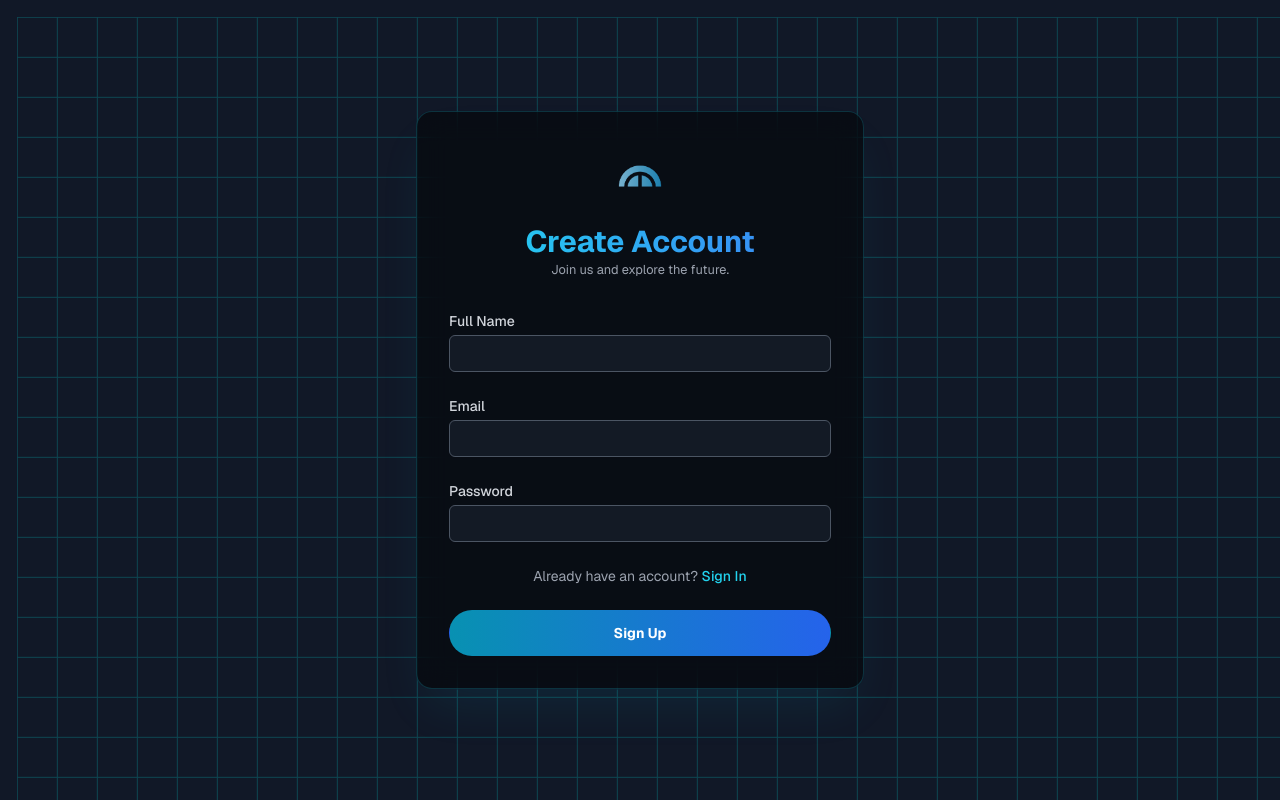
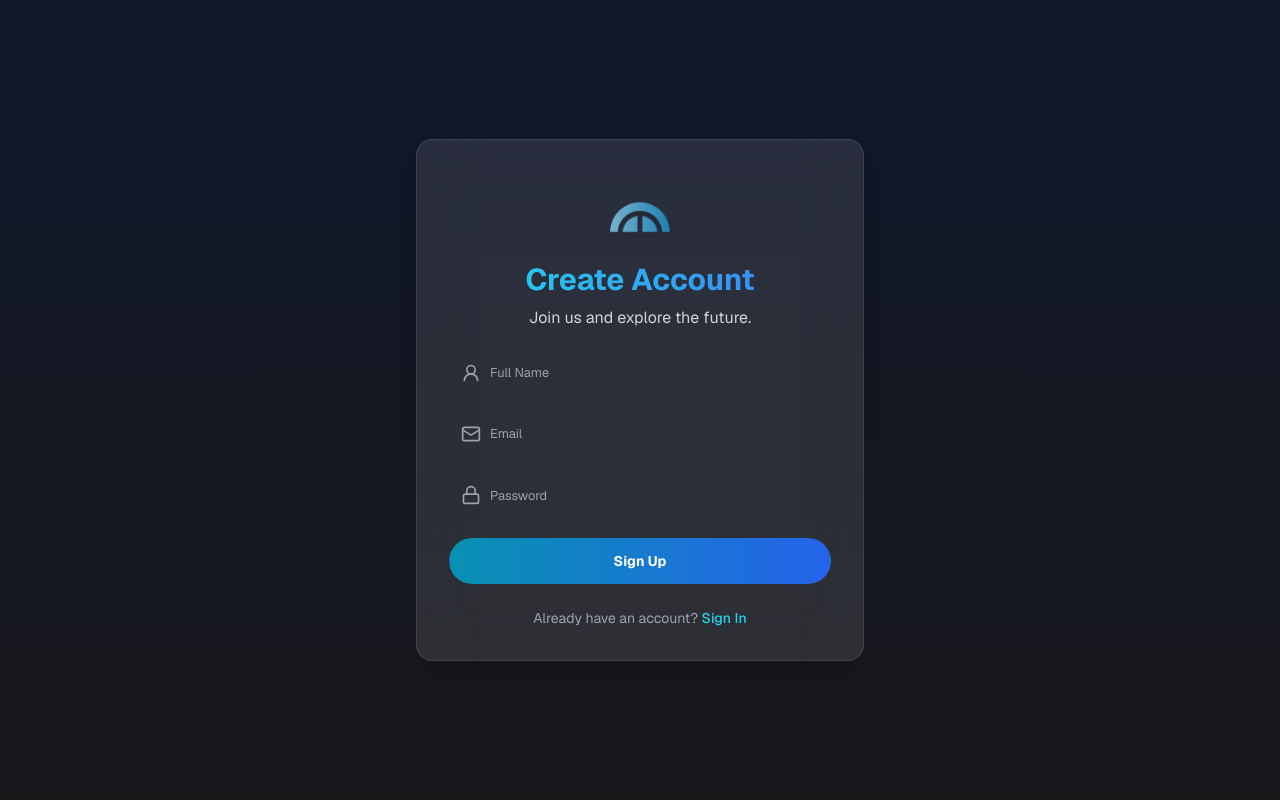
Before and after one commit to Lexirieru/Movo, a Next.js app in the folder movo-fe/: page /auth in a window 1280 px wide. Both pictures are taken after a click on the button "Sign Up". Built offline with nearby package versions, Linux system fonts and the light colour scheme; no server answers; what @coinbase/onchainkit would draw is missing.

Commit message:
Edit: Login/Register Page

```diff
--- a/movo-fe/app/auth/page.tsx
+++ b/movo-fe/app/auth/page.tsx
@@ -6,63 +6,46 @@ import LoginForm from "../components/auth/LoginForm";
 import RegisterForm from "../components/auth/RegisterForm";
 
 export default function AuthPage() {
-  // State untuk beralih antara form login dan register
   const [isLoginView, setIsLoginView] = useState(true);
 
   return (
-    <section className="relative min-h-screen flex items-center justify-center bg-gray-900 text-white p-4 overflow-hidden">
-      {/* Background Grid Effect */}
-      <div className="absolute inset-0 opacity-20">
-        <div
-          className="absolute inset-0"
-          style={{
-            backgroundImage: `
-              linear-gradient(cyan 1px, transparent 1px),
-              linear-gradient(90deg, cyan 1px, transparent 1px)
-            `,
-            backgroundSize: "40px 40px",
-            animation: "grid-move 20s linear infinite",
-          }}
-        ></div>
+    <section className="relative min-h-screen flex items-center justify-center bg-gradient-to-b from-[#0f172a] to-[#18181B] text-white px-6 py-12">
+      {/* Background effect */}
+      <div className="absolute inset-0 -z-10 overflow-hidden">
+        <div className="absolute top-0 left-1/2 -translate-x-1/2 w-[60rem] h-[60rem] bg-blue-500/20 rounded-full blur-3xl" />
+        <div className="absolute bottom-0 right-1/2 translate-x-1/2 w-[50rem] h-[50rem] bg-cyan-500/20 rounded-full blur-3xl" />
       </div>
 
-      <div className="relative z-10 w-full max-w-md bg-black/50 backdrop-blur-lg border border-cyan-400/20 rounded-2xl p-8 shadow-2xl shadow-cyan-500/10">
-        <div className="text-center mb-8">
+      {/* Card container */}
+      <div className="relative w-full max-w-md bg-white/10 backdrop-blur-xl rounded-2xl shadow-xl p-8 border border-white/10">
+        {/* Header */}
+        <div className="text-center mb-6">
           <Image
             src="/movo non-text.png"
             alt="Movo Logo"
-            width={64}
-            height={64}
-            className="mx-auto mb-4"
+            width={90}
+            height={90}
+            className="mx-auto drop-shadow-lg"
           />
           <h1 className="text-3xl font-bold bg-gradient-to-r from-cyan-400 to-blue-500 bg-clip-text text-transparent">
-            {isLoginView ? "Welcome Back" : "Create Account"}
+            {isLoginView ? "Welcome Back" : "Create Account "}
           </h1>
-          <p className="text-gray-400">
+          <p className="mt-2  text-gray-300 text-sm sm:text-base">
             {isLoginView
               ? "Sign in to continue your journey."
               : "Join us and explore the future."}
           </p>
         </div>
 
-        {/* Tampilkan form berdasarkan state */}
-        {isLoginView ? (
-          <LoginForm switchToRegister={() => setIsLoginView(false)} />
-        ) : (
-          <RegisterForm switchToLogin={() => setIsLoginView(true)} />
-        )}
+        {/* Auth form */}
+        <div className="animate-fade-in">
+          {isLoginView ? (
+            <LoginForm switchToRegister={() => setIsLoginView(false)} />
+          ) : (
+            <RegisterForm switchToLogin={() => setIsLoginView(true)} />
+          )}
+        </div>
       </div>
-
-      <style jsx global>{`
-        @keyframes grid-move {
-          0% {
-            transform: translate(0, 0);
-          }
-          100% {
-            transform: translate(40px, 40px);
-          }
-        }
-      `}</style>
     </section>
   );
 }
--- a/movo-fe/app/components/auth/LoginForm.tsx
+++ b/movo-fe/app/components/auth/LoginForm.tsx
@@ -1,51 +1,66 @@
 "use client"
 
-interface LoginFormProps{
+import { Mail, Lock } from "lucide-react"
+
+interface LoginFormProps {
   switchToRegister: () => void
 }
 
-export default function LoginForm({switchToRegister}: LoginFormProps){
-    const handleSubmit = (e: React.FormEvent<HTMLFormElement>) =>{
+export default function LoginForm({ switchToRegister }: LoginFormProps) {
+  const handleSubmit = (e: React.FormEvent<HTMLFormElement>) => {
     e.preventDefault()
     console.log("Login...")
   }
 
-    return(
+  return (
     <form onSubmit={handleSubmit} className="space-y-6">
-            <div>
-                <label htmlFor="email" className="block text-sm font-medium text-gray-300">Email</label>
+      {/* Email */}
+      <div className="relative flex items-center">
+        <Mail className="absolute left-3 text-gray-400 w-5 h-5" />
         <input
           type="email"
           id="email"
           name="email"
+          placeholder="Email"
           required
-                    className="mt-1 block w-full bg-gray-800/50 border border-gray-600
-                            rounded-md shadow-sm py-2 px-3 text-white focus:outline-none
-                            focus:ring-cyan-500 focus:border-cyan-500" />
-                <label htmlFor="password" className="block text-sm font-medium text-gray-300">Password</label>
+          className="w-full pl-10 pr-3 py-2 rounded-md bg-transparent border border-transparent text-white placeholder-gray-400 focus:border-cyan-500 focus:ring-cyan-500 focus:outline-none"
+        />
+      </div>
+
+      {/* Password */}
+      <div className="relative flex items-center">
+        <Lock className="absolute left-3 text-gray-400 w-5 h-5" />
         <input
           type="password"
           id="password"
           name="password"
+          placeholder="Password"
           required
-                    className="mt-1 block w-full bg-gray-800/50 border border-gray-600
-                            rounded-md shadow-sm py-2 px-3 text-white focus:outline-none
-                            focus:ring-cyan-500 focus:border-cyan-500"
+          className="w-full pl-10 pr-3 py-2 rounded-md bg-transparent border border-transparent text-white placeholder-gray-400 focus:border-cyan-500 focus:ring-cyan-500 focus:outline-none"
         />
       </div>
+
+
+
+      {/* Submit */}
+      <div>
+        <button
+          type="submit"
+          className="w-full flex justify-center py-3 px-4 rounded-full shadow-md text-sm font-bold text-white bg-gradient-to-r from-cyan-600 to-blue-600 hover:scale-105 transition-transform"
+        >
+          Sign In
+        </button>
+      </div>
+
+      {/* Switch to register */}
       <div className="text-center text-sm text-gray-400">
-                <span>Dont't have an account? </span>
+        <span>Don&apos;t have an account? </span>
         <button
           type="button"
           onClick={switchToRegister}
           className="font-medium text-cyan-400 hover:text-cyan-300"
-                >Sign Up</button>
-            </div>
-            <div>
-                <button type="submit"
-                className="w-full flex justify-center py-3 px-4 border border-transparent rounded-full shadow-sm text-sm font-bold text-white bg-gradient-to-r from-cyan-600 to-blue-600 hover:scale-105 transition-transform"
         >
-                    Sign In
+          Sign Up
         </button>
       </div>
     </form>
--- a/movo-fe/app/components/auth/RegisterForm.tsx
+++ b/movo-fe/app/components/auth/RegisterForm.tsx
@@ -1,4 +1,5 @@
 "use client";
+import { Mail, Lock, UserRound  } from "lucide-react"
 
 // Definisikan tipe untuk props
 interface RegisterFormProps {
@@ -14,51 +15,55 @@ export default function RegisterForm({ switchToLogin }: RegisterFormProps) {
 
   return (
     <form onSubmit={handleSubmit} className="space-y-6">
-      <div>
-        <label
-          htmlFor="fullname"
-          className="block text-sm font-medium text-gray-300"
-        >
-          Full Name
-        </label>
+       <div className="relative flex items-center">
+        <UserRound className="absolute left-3 text-gray-400 w-5 h-5" />
         <input
-          type="text"
-          id="fullname"
-          name="fullname"
+          type="fullName"
+          id="fullName"
+          name="fullName"
+          placeholder="Full Name"
           required
-          className="mt-1 block w-full bg-gray-800/50 border border-gray-600 rounded-md shadow-sm py-2 px-3 text-white focus:outline-none focus:ring-cyan-500 focus:border-cyan-500"
+          className="w-full pl-10 pr-3 py-2 rounded-md bg-transparent border border-transparent text-white placeholder-gray-400 focus:border-cyan-500 focus:ring-cyan-500 focus:outline-none"
         />
       </div>
-      <div>
-        <label
-          htmlFor="email"
-          className="block text-sm font-medium text-gray-300"
-        >
-          Email
-        </label>
+
+      {/* Email */}
+      <div className="relative flex items-center">
+        <Mail className="absolute left-3 text-gray-400 w-5 h-5" />
         <input
           type="email"
           id="email"
           name="email"
+          placeholder="Email"
           required
-          className="mt-1 block w-full bg-gray-800/50 border border-gray-600 rounded-md shadow-sm py-2 px-3 text-white focus:outline-none focus:ring-cyan-500 focus:border-cyan-500"
+          className="w-full pl-10 pr-3 py-2 rounded-md bg-transparent border border-transparent text-white placeholder-gray-400 focus:border-cyan-500 focus:ring-cyan-500 focus:outline-none"
         />
       </div>
-      <div>
-        <label
-          htmlFor="password"
-          className="block text-sm font-medium text-gray-300"
-        >
-          Password
-        </label>
+
+      {/* Password */}
+      <div className="relative flex items-center">
+        <Lock className="absolute left-3 text-gray-400 w-5 h-5" />
         <input
           type="password"
           id="password"
           name="password"
+          placeholder="Password"
           required
-          className="mt-1 block w-full bg-gray-800/50 border border-gray-600 rounded-md shadow-sm py-2 px-3 text-white focus:outline-none focus:ring-cyan-500 focus:border-cyan-500"
+          className="w-full pl-10 pr-3 py-2 rounded-md bg-transparent border border-transparent text-white placeholder-gray-400 focus:border-cyan-500 focus:ring-cyan-500 focus:outline-none"
         />
       </div>
+
+
+
+      <div>
+        <button
+          type="submit"
+          className="w-full flex justify-center py-3 px-4 border border-transparent rounded-full shadow-sm text-sm font-bold text-white bg-gradient-to-r from-cyan-600 to-blue-600 hover:scale-105 transition-transform"
+        >
+          Sign Up
+        </button>
+      </div>
+
       <div className="text-center text-sm text-gray-400">
         <span>Already have an account? </span>
         <button
@@ -69,14 +74,6 @@ export default function RegisterForm({ switchToLogin }: RegisterFormProps) {
           Sign In
         </button>
       </div>
-      <div>
-        <button
-          type="submit"
-          className="w-full flex justify-center py-3 px-4 border border-transparent rounded-full shadow-sm text-sm font-bold text-white bg-gradient-to-r from-cyan-600 to-blue-600 hover:scale-105 transition-transform"
-        >
-          Sign Up
-        </button>
-      </div>
     </form>
   );
 }
--- a/movo-fe/package.json
+++ b/movo-fe/package.json
@@ -15,6 +15,7 @@
     "@upstash/redis": "^1.34.4",
     "clsx": "^2.1.1",
     "cobe": "^0.6.4",
+    "lucide-react": "^0.542.0",
     "motion": "^12.23.12",
     "next": "^15.3.3",
     "react": "^18",
```
Also changed, not shown: 1 other file (tests, documents, lock files or other folders). Lines whose indentation alone changed are shown as unchanged.
